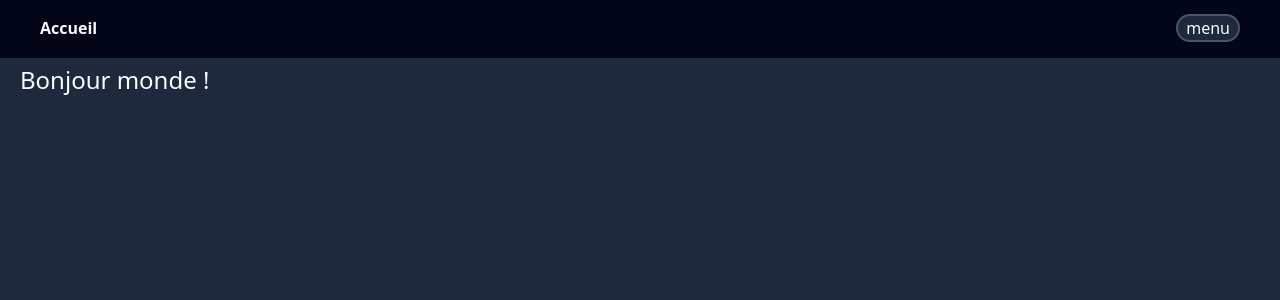
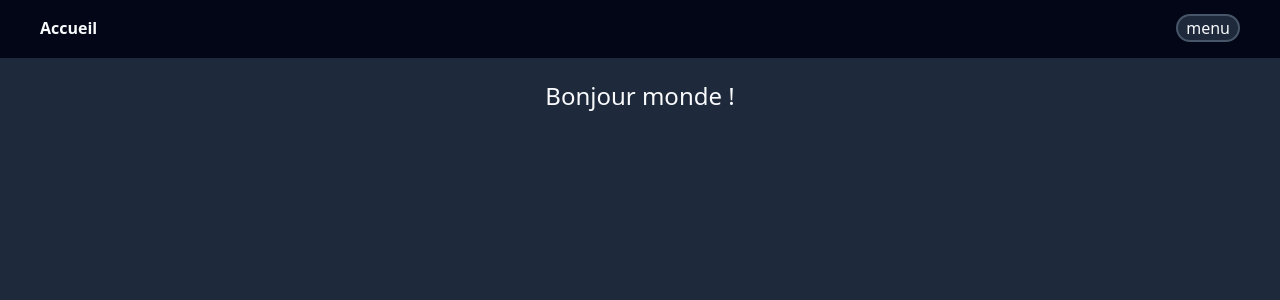
Before and after one commit to MMI-SAE-203/r213-2024-pracht-tp1-BardeyLucas, a Vue app: page / in a window 1280 px wide. Shown: the top 300 px of the page. Built offline with nearby package versions, Linux system fonts and the light colour scheme.

Commit message:
Position du Bonjour

```diff
--- a/src/App.vue
+++ b/src/App.vue
@@ -37,7 +37,7 @@ onErrorCaptured((err, instance, info) => {
       </ul>
     </nav>
   </Transition>
-  <RouterView class="pt-16" v-slot=" { Component }">
+  <RouterView v-slot=" { Component }">
     <Suspense>
       <component :is="Component" />
     </Suspense>
--- a/src/pages/index.vue
+++ b/src/pages/index.vue
@@ -3,5 +3,5 @@
 </script>
 
 <template>
-  <h1 class=" px-5 text-2xl bg-slate-800 h-screen text-slate-50">Bonjour monde !</h1>
+  <h1 class="pt-20 text-center px-5 text-2xl bg-slate-800 h-screen text-slate-50">Bonjour monde !</h1>
 </template>
```
